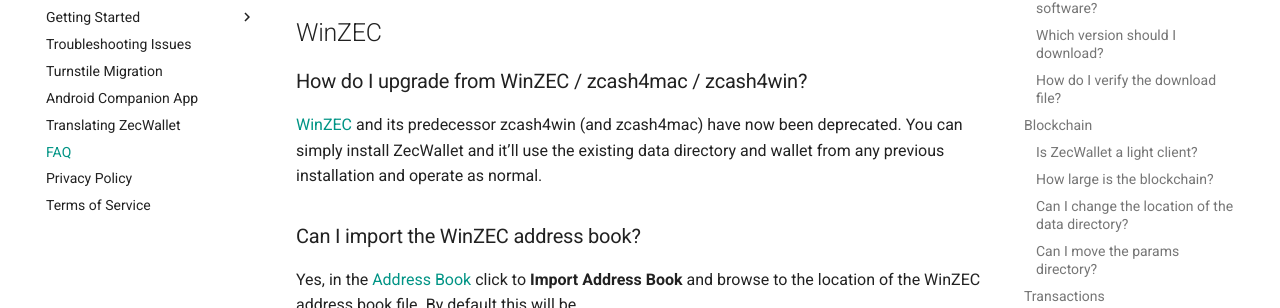
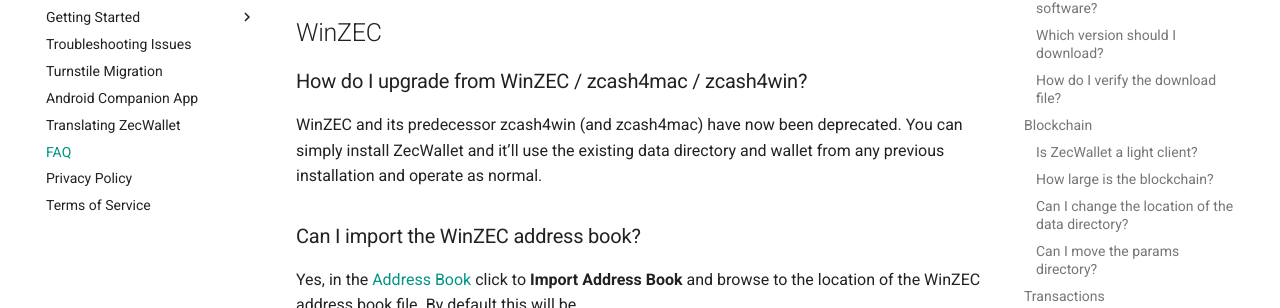
Before and after one commit to adityapk00/zqw-docs, an MkDocs documentation site: the page built from docs/faq.md, in a window 1280 px wide and 900 px high, scrolled down 7085 px. Shown: the part 145-453 px from the top of the window. Built offline with MkDocs 1.6.1 and Material for MkDocs 9.7.7, drawn with Linux system fonts in a browser that asks for light colours; comment, search, counter and statistics services are not loaded; some of the changed lines change nothing that is shown.

Commit message:
Remove dead WinZEC website

```diff
--- a/docs/faq.md
+++ b/docs/faq.md
@@ -186,7 +186,7 @@
 
 ### How do I upgrade from WinZEC / zcash4mac / zcash4win?
 
-[WinZEC](http://winzec.com/) and its predecessor zcash4win (and zcash4mac) have now been deprecated. You can simply install ZecWallet and it'll use the existing data directory and wallet from any previous installation and operate as normal.
+WinZEC and its predecessor zcash4win (and zcash4mac) have now been deprecated. You can simply install ZecWallet and it'll use the existing data directory and wallet from any previous installation and operate as normal.
 
 ### Can I import the WinZEC address book?
 
```
